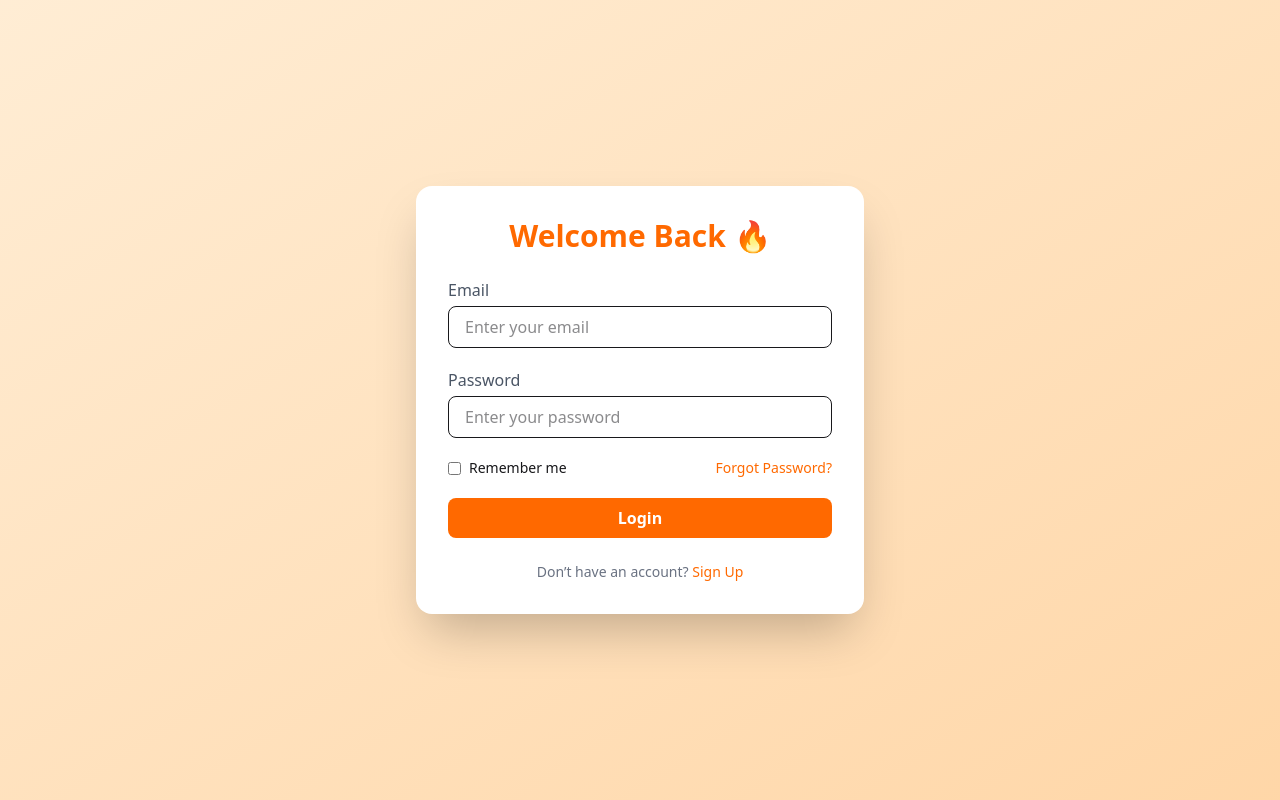
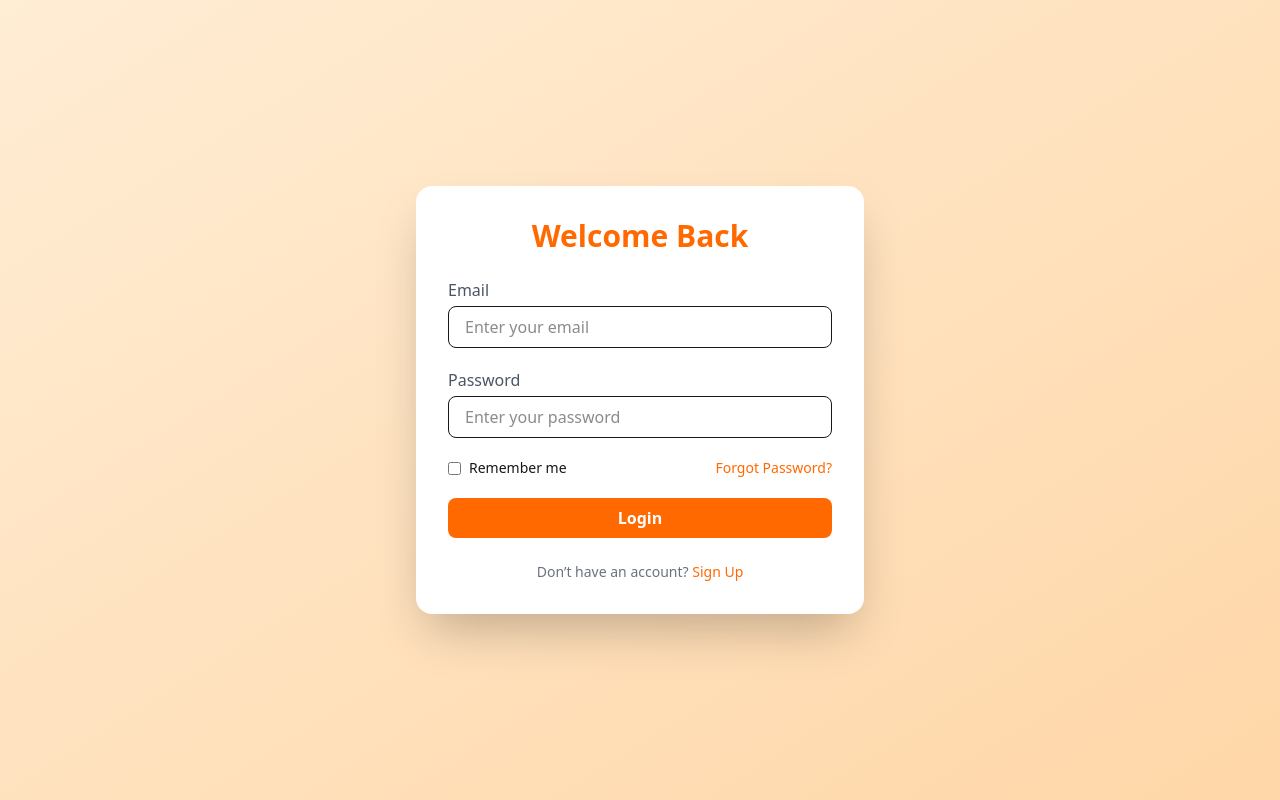
Before and after one commit to imtiaz478/Sellora-frontend, a React (Vite) app: page /login in a window 1280 px wide. Built offline with nearby package versions, Linux system fonts and the light colour scheme.

Commit message:
comment used

```diff
--- a/src/pages/Login.jsx
+++ b/src/pages/Login.jsx
@@ -44,7 +44,7 @@ const Login = () => {
       <div className="bg-white shadow-2xl rounded-2xl p-8 w-full max-w-md">
 
         <h2 className="text-3xl font-bold text-center text-orange-500 mb-6">
-          Welcome Back 🔥
+          Welcome Back
         </h2>
 
         <form onSubmit={handleSubmit} className="space-y-5">
```
